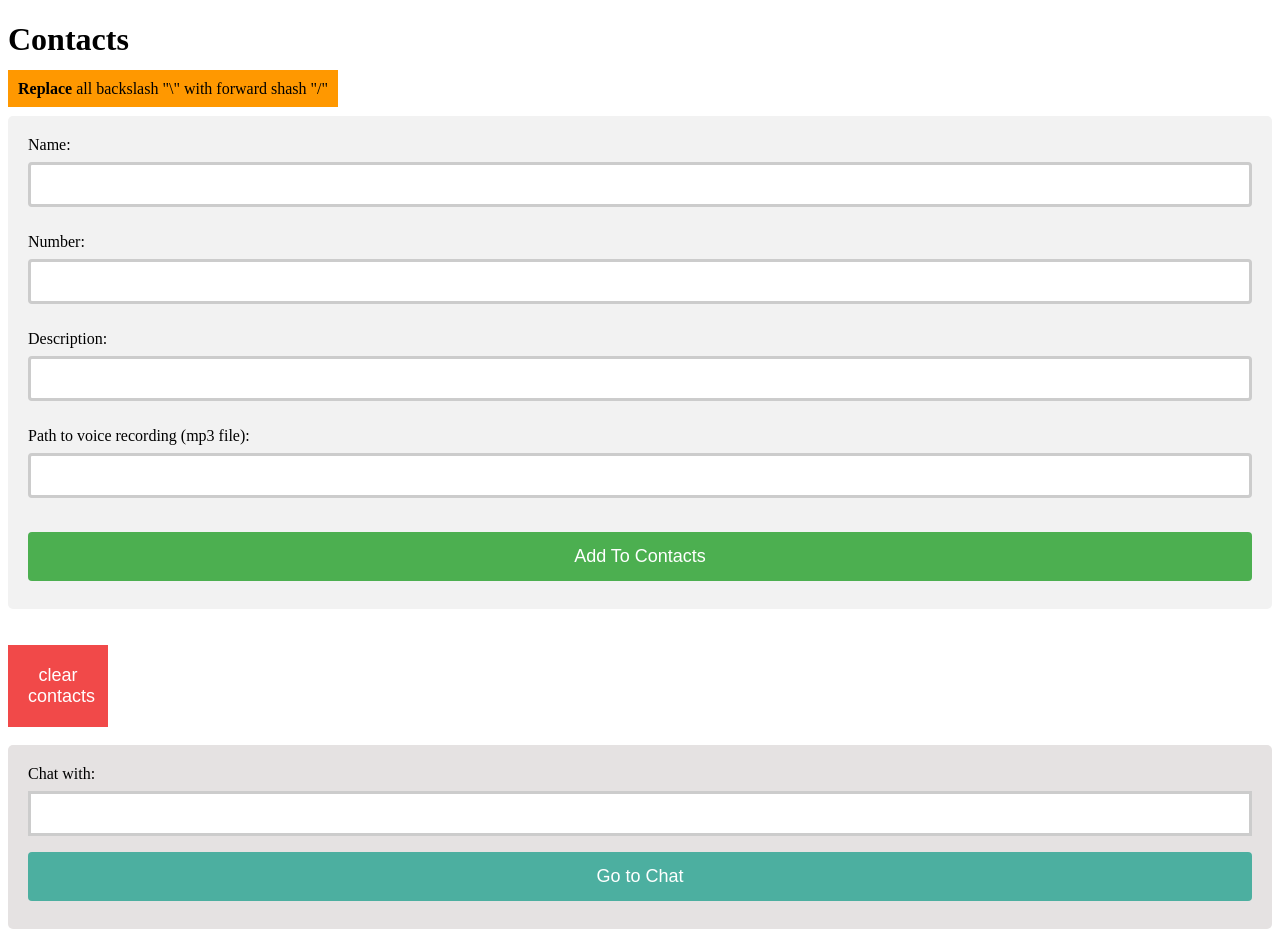
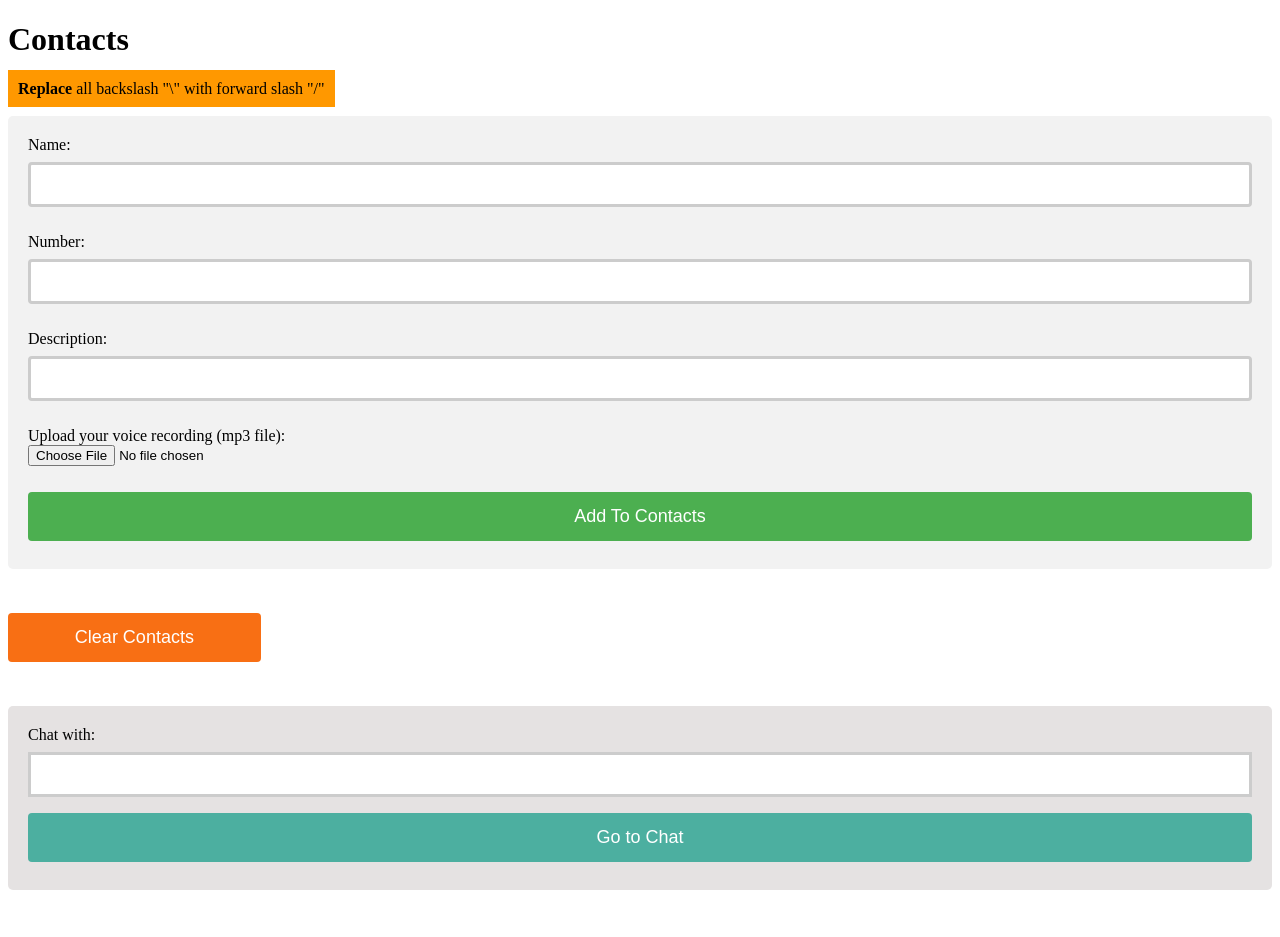
Before and after one commit to RaghaRao314159/InnovAItio, a Flask app: page / in a window 1280 px wide. After the commit the page ends 890 px from the top, so only its background shows below. Run offline with Flask 3, Linux system fonts and the light colour scheme.

Commit message:
favicon added

```diff
--- a/Web_Innovatio/app.py
+++ b/Web_Innovatio/flask_app.py
@@ -1,5 +1,6 @@
 from flask import Flask, render_template, request, redirect, url_for, send_file
 from model import gen_voice, check
+import os
 
 app = Flask(__name__)
 
@@ -10,11 +11,13 @@ def contactpage():
             name = request.form.get('name')
             number = request.form.get('number')
             description = request.form.get('description')
-            mp3_path = request.form.get('mp3_path')
+            audio_file = request.files['audio_file']
+            # Save the uploaded file to the 'uploads' directory
+            audio_file.save(audio_file.filename)
 
-            contact = f"{mp3_path}"
+            contact = f"{audio_file.filename}"
 
-            print("ptint everything: ",name, number, description, mp3_path)
+            #print("ptint everything: ",name, number, description, mp3_path)
 
             return render_template('contactpage.html', name = name, contact = contact)
 
@@ -28,9 +31,15 @@ def contactpage():
             me_convo = []
             return render_template('me.html', friend = friend, me_convo = me_convo, friend_convo = friend_convo)
 
+        elif request.form.get('clear_audio'):
+            print ('Request has been met!')
+            for filename in os.listdir('/'):
+                print (filename)
+                if filename.endswith(".mp3"):
+
+                    os.remove(filename)
+
     return render_template('contactpage.html')
-
-
 
 
 @app.route('/me',methods=['POST','GET'])
@@ -61,7 +70,7 @@ def me():
         if len(friend_convo) != 0:
             latest_message = friend_convo[-1]
             print("final check: ",path)
-            #gen_voice(path, latest_message)
+            gen_voice(path, latest_message)
         return render_template('me.html', me_convo = me_convo, friend_convo = friend_convo, friend = friend)
 
     return render_template('me.html', friend = friend)
@@ -87,7 +96,9 @@ def friend():
 def serve_audio():
     return send_file("Gen_voice.mp3", as_attachment=True)
 
-
+@app.route('/favicon')
+def favicon():
+    return send_file("templates/favicon.ico", as_attachment=True)
 
 if __name__ == "__main__":
     path = ""
--- a/Web_Innovatio/templates/contactpage.html
+++ b/Web_Innovatio/templates/contactpage.html
@@ -1,7 +1,8 @@
 <!DOCTYPE html>
 <html>
 <head>
-<title>Page Title</title>
+  <title>InnovAItio</title>
+  <link rel="icon" type="image/x-icon" href="{{ url_for('favicon') }}">
 </head>
 <style>
 .contact_form input[type=text], select {
@@ -115,6 +116,22 @@
     background-color: #45a077;
   }
 
+.clear_audio input[type=submit] {
+    width: 20%;
+    background-color: #f86f14;
+    color: white;
+    padding: 14px 20px;
+    margin: 8px 0;
+    border: none;
+    border-radius: 4px;
+    cursor: pointer;
+    font-size: 18px;
+  }
+
+  .clear_audio input[type=submit]:hover {
+    background-color: #d21a1a;
+  }
+
   .warning {
     background-color: #ff9800;
     padding: 10px;
@@ -127,7 +144,7 @@
 
 <h1>Contacts</h1>
 
-<Box class = "warning"> <b>Replace</b> all backslash "\" with forward shash "/" </Box> <br><br>
+<Box class = "warning"> <b>Replace</b> all backslash "\" with forward slash "/" </Box> <br><br>
 
 <form class = "contact_form" action="/" enctype="multipart/form-data" method="POST">
     <label for="name">Name: </label><br>
@@ -139,8 +156,8 @@
     <label for="description">Description: </label><br>
     <input type="text" name="description" autocomplete="off"> <br><br>
 
-    <label for="mp3_path">Path to voice recording (mp3 file): </label><br>
-    <input type="text" name="mp3_path" autocomplete="off"> <br><br>
+    <label for="mp3_path">Upload your voice recording (mp3 file): </label><br>
+    <input type="file" name="audio_file" accept="audio/*"> <br><br>
 
     <input type="submit" value="Add To Contacts">
 </form>
@@ -152,8 +169,11 @@
 
 <br><br>
 
-
-<button class = "clear_contacts_button" type="button" onclick="localStorage.clear()">clear contacts</button> <br><br>
+<!--button class = "clear_contacts_button" type="button" onclick="localStorage.clear()">clear contacts</button > <br><br>-->
+<!--class refers to CSS name-->
+<form class = "clear_audio" onclick="localStorage.clear()" action="/" enctype="multipart/form-data" method="POST">
+  <input type="submit" name="clear_audio" value="Clear Contacts" >
+</form> <br><br>
 
 <form class = "chat_with" action="/" enctype="multipart/form-data" method="POST">
     <label for="friend_box">Chat with: </label>
```
Also changed, not shown: Web_Innovatio/model.py (+0 -8 lines), Web_Innovatio/templates/favicon.ico (added), 2 other files.
